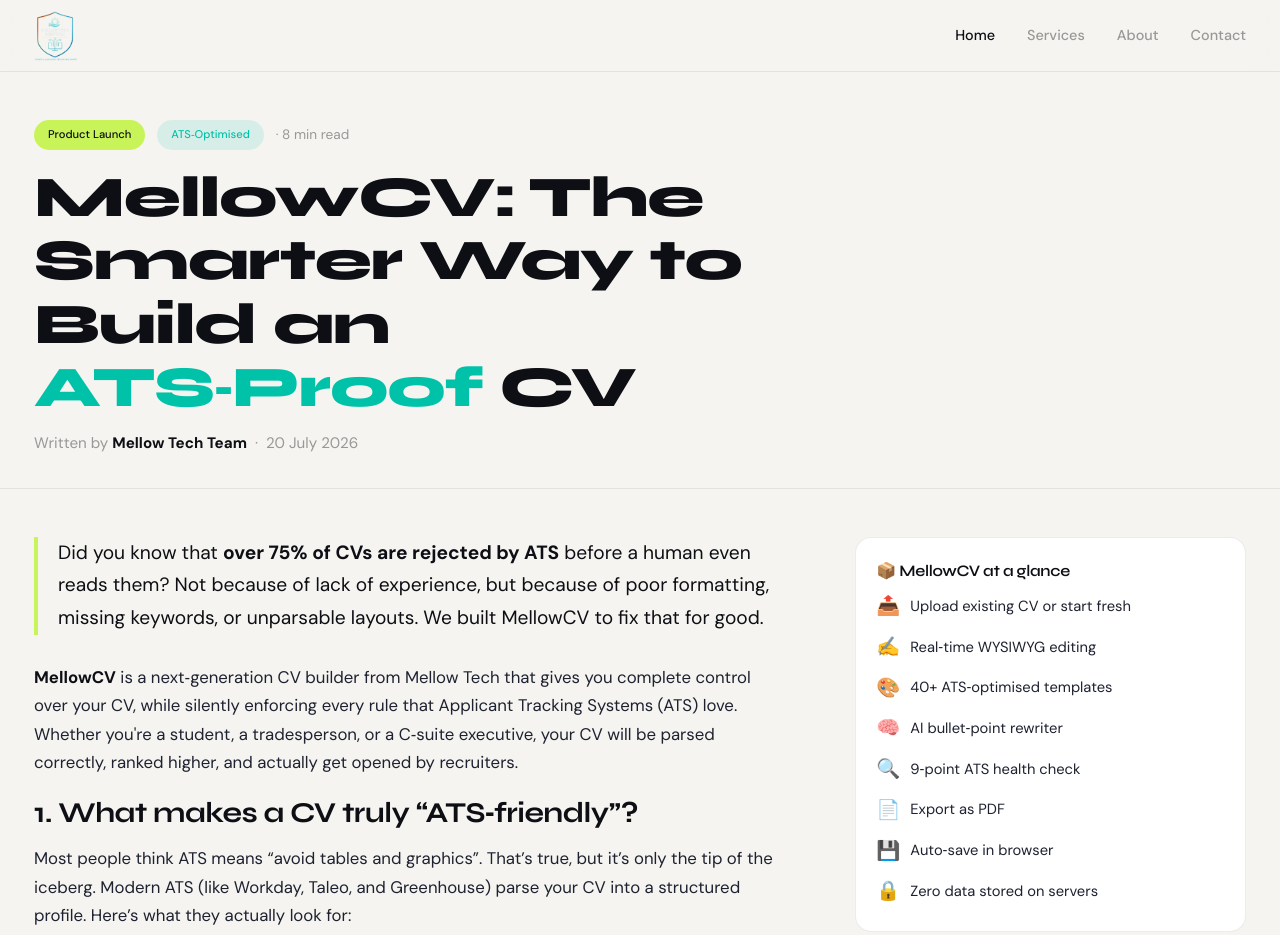
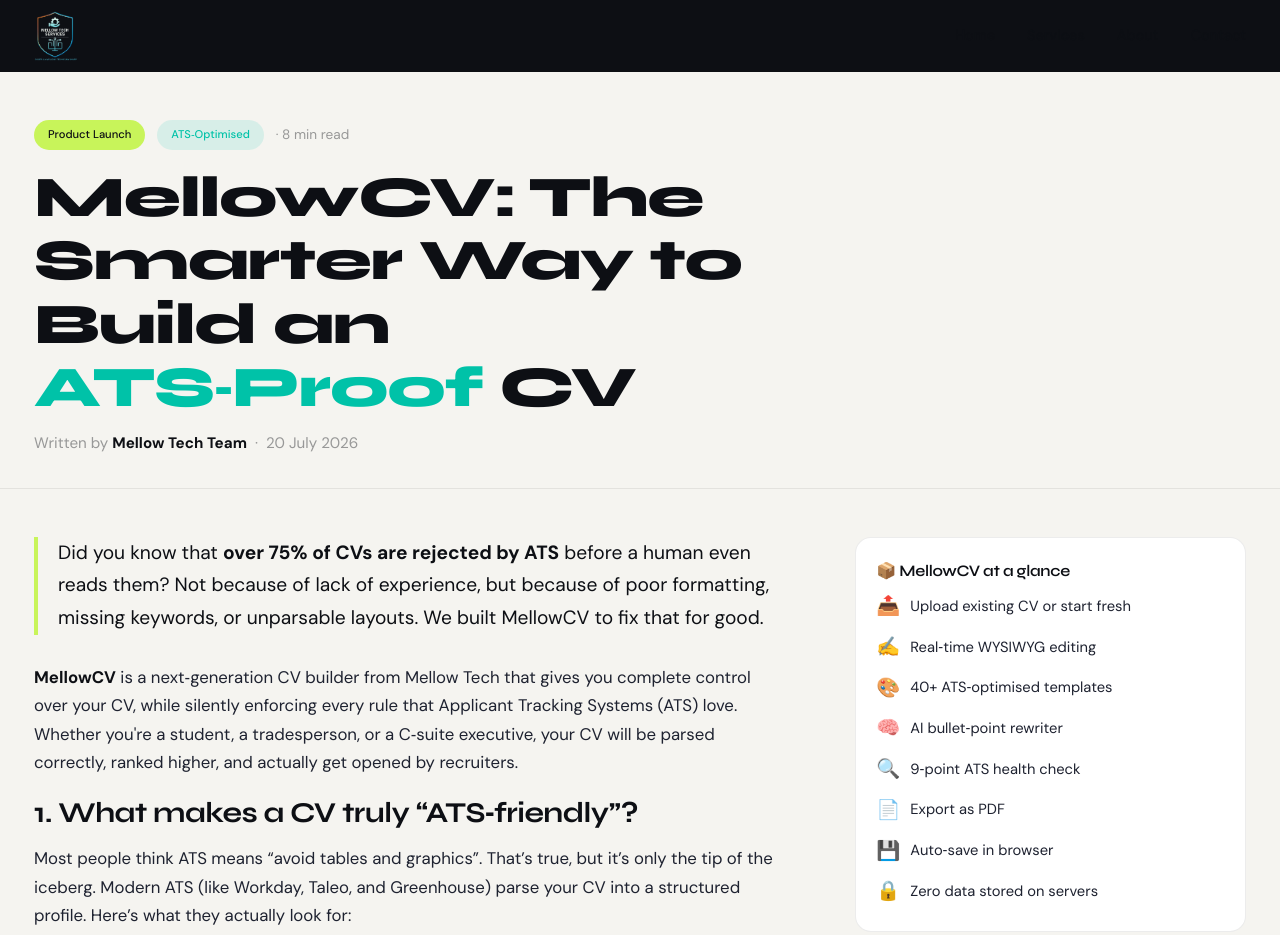
Before and after one commit to TOO-MELLOW/MellowFied, a plain HTML site: page Mellowcv.html in a window 1280 px wide. Shown: the top 935 px of the page. Drawn offline with Linux system fonts and the light colour scheme.

Commit message:
Change header background color to dark

```diff
--- a/Mellowcv.html
+++ b/Mellowcv.html
@@ -161,7 +161,7 @@
       top: 0;
       z-index: 100;
       height: var(--nav-h);
-      background: rgba(245, 244, 240, 0.92);
+      background: #0d0f14;
       backdrop-filter: blur(12px);
       -webkit-backdrop-filter: blur(12px);
       border-bottom: 1px solid var(--ink-10);
```
